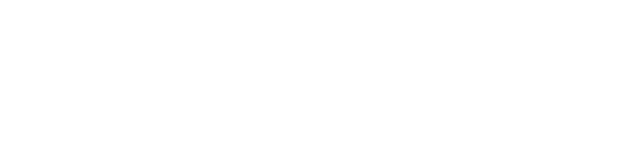
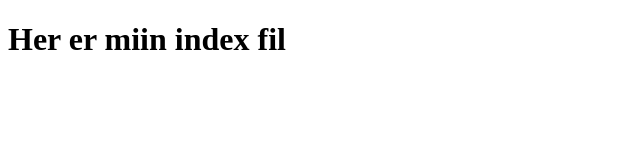
Before and after one commit to slodberg/git_test_torsdag, a plain HTML site: page index.html in a window 1280 px wide. Shown: the whole page, without its empty margins (0-640 px from the left). Drawn offline with Linux system fonts and the light colour scheme.

Commit message:
tilføjet H1

```diff
--- a/index.html
+++ b/index.html
@@ -9,6 +9,8 @@
 </head>
 
 <body>
+
+    <h1>Her er miin index fil</h1>
     <script src=""></script>
 </body>
 
```
